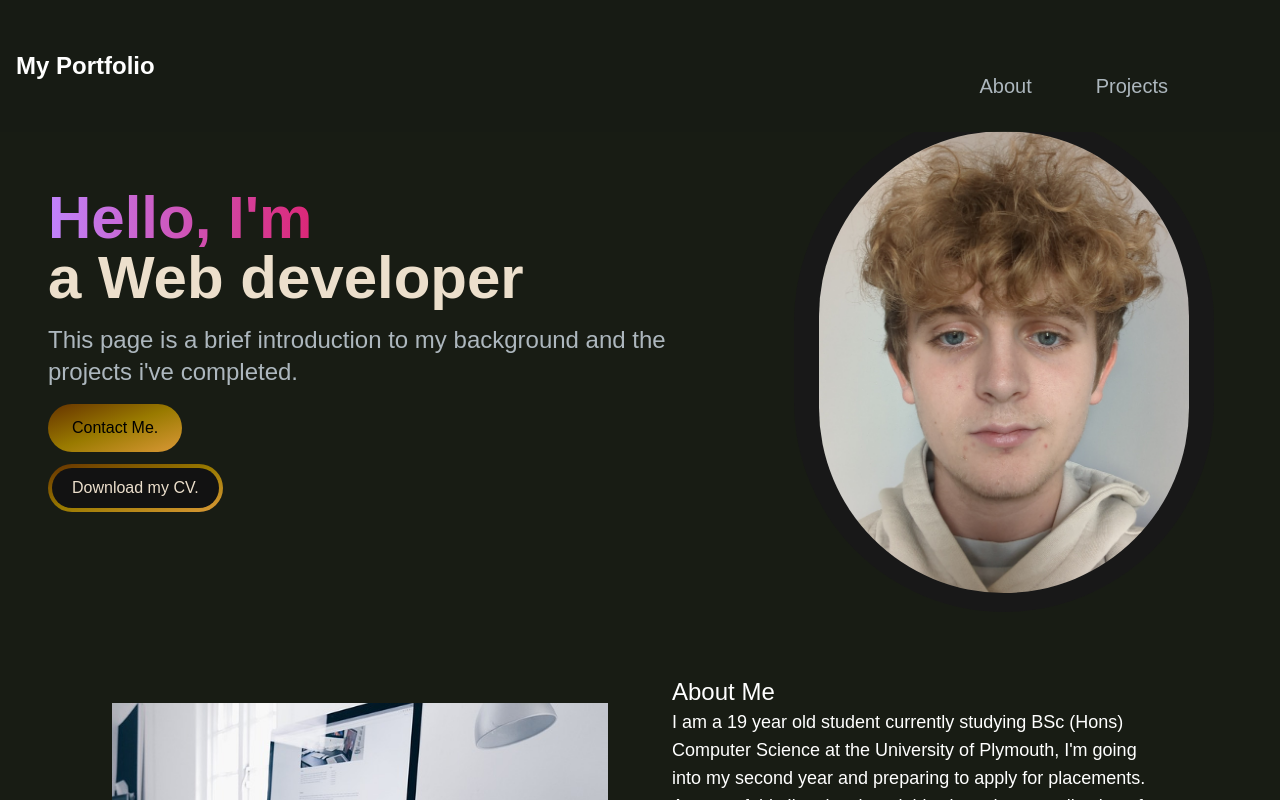
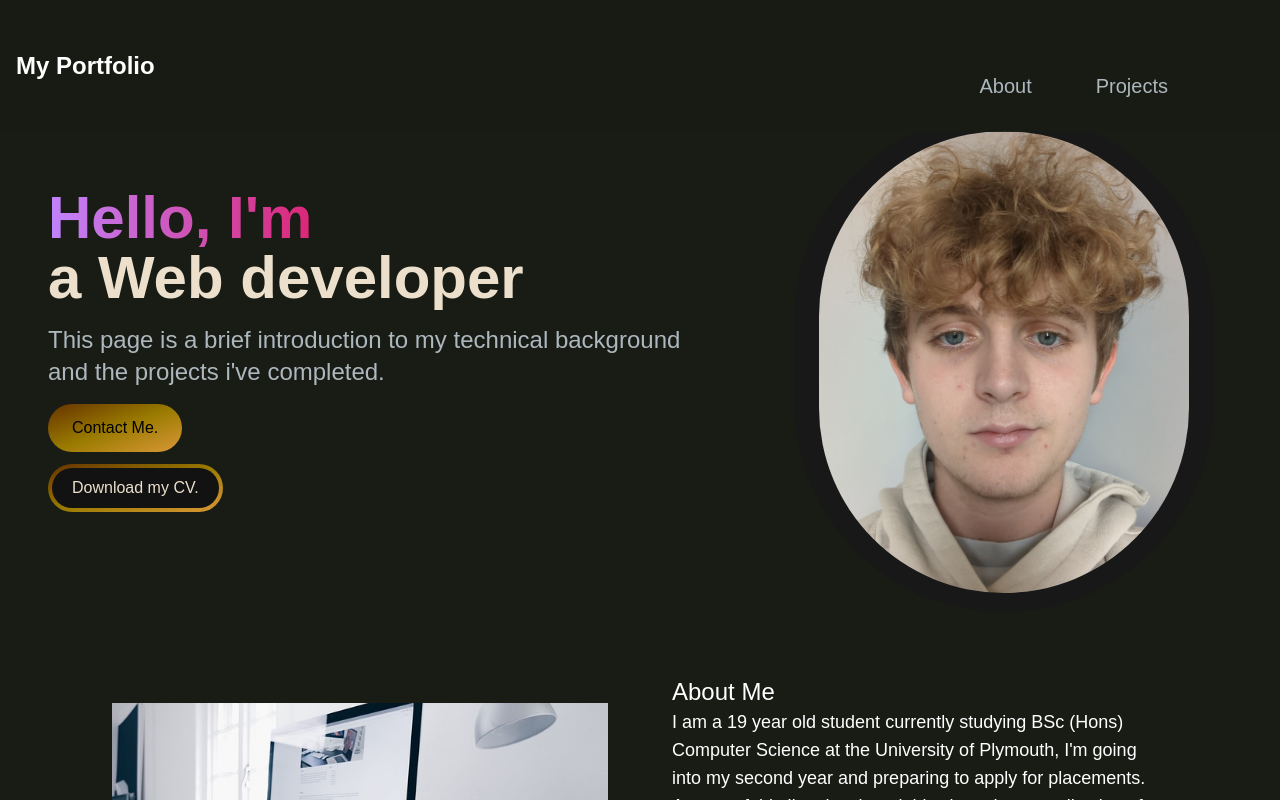
Before and after one commit to BBarrettGreening/Portfolio, a Next.js app: page / in a window 1280 px wide. Shown: the top 800 px of the page. Built offline with nearby package versions, Linux system fonts and the light colour scheme.

Commit message:
hopefully fixed

```diff
--- a/app/components/HeroSection.jsx
+++ b/app/components/HeroSection.jsx
@@ -30,7 +30,7 @@ const HeroSection = () => {
                     />
                 </h1>
                 <p className="text-[#ADB7BE] text-base mb-4 sm:text-lg lg:text-2xl">
-                    This page is a brief introduction to my background and the projects i&apos;ve completed.
+                    This page is a brief introduction to my technical background and the projects i&apos;ve completed.
                 </p>
                 <div>
                     <button className="px-6 py-3 rounded-full mr-4 bg-gradient-to-br from-[#663300] via-[#997a00] to-[#da9837] hover:bg-[#0a0a05] text-black w-full sm:w-fit">
```
